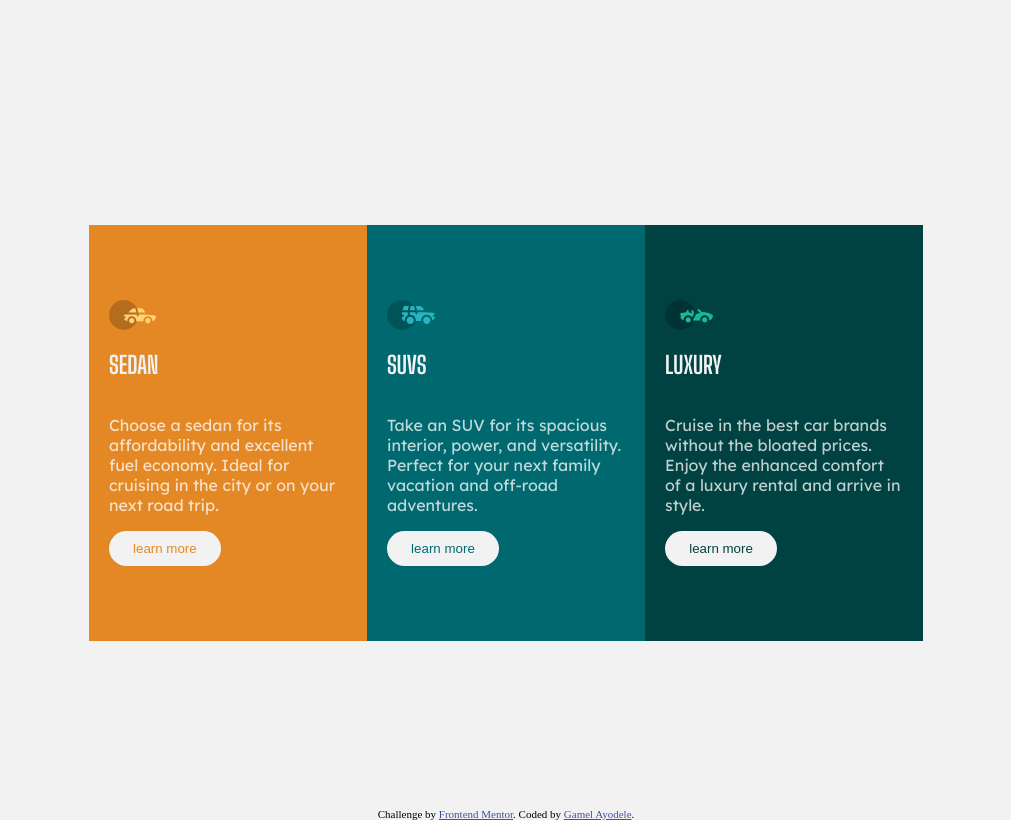
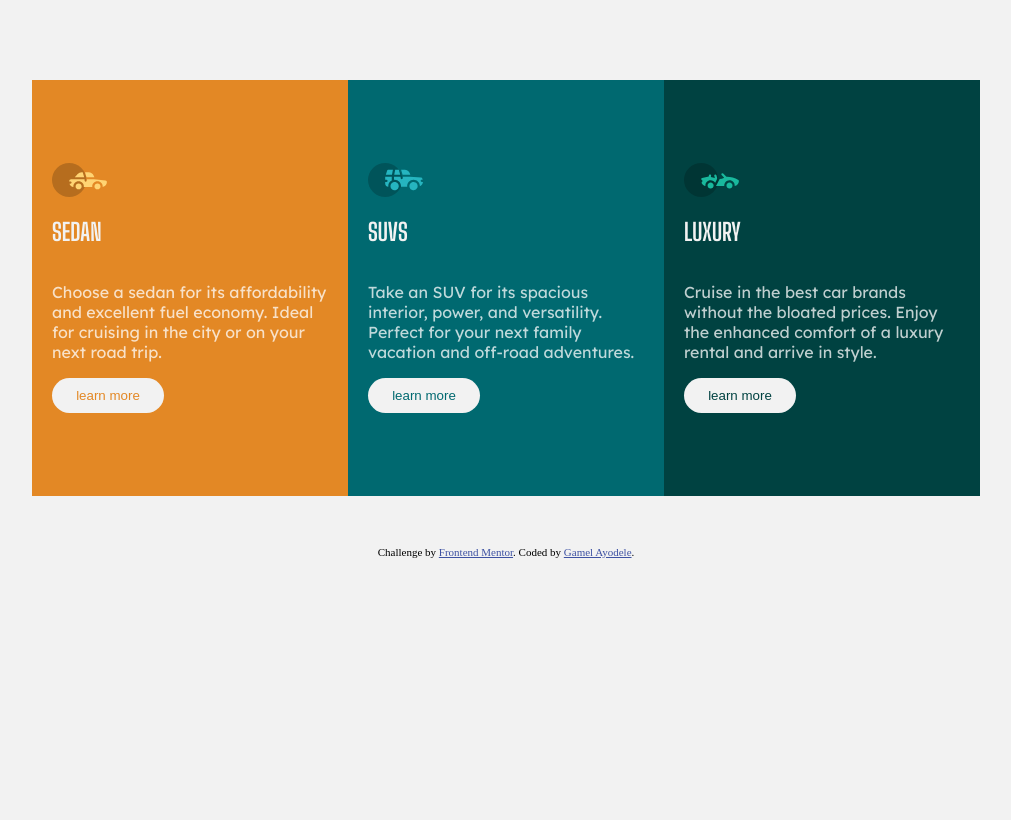
Before and after one commit to gamelayo/3-column-preview-card, a plain HTML site: page index.html in a window 1280 px wide. Shown: the whole page, without its empty margins (134-1145 px from the left). Drawn offline with Linux system fonts and the light colour scheme.

Commit message:
new css file

```diff
--- a/css/style.css
+++ b/css/style.css
@@ -3,13 +3,13 @@
 }
 
 body {
-  height: 100vh;
+  height: 100%;
 
   background: hsl(0, 0%, 95%);
 }
 
 main {
-  padding-top: 50px;
+  margin: 50px auto;
   display: flex;
   flex-direction: column;
   align-items: center;
@@ -98,11 +98,12 @@ body{
    display: flex;
    flex-direction: row;
    align-content: center;
-   height: 100%;
+   height: 70%;
+   margin: 80px auto 50px auto;
 
  }
  section{
-   width: 22%;
+   width: 25%;
 
  }
 }
```
